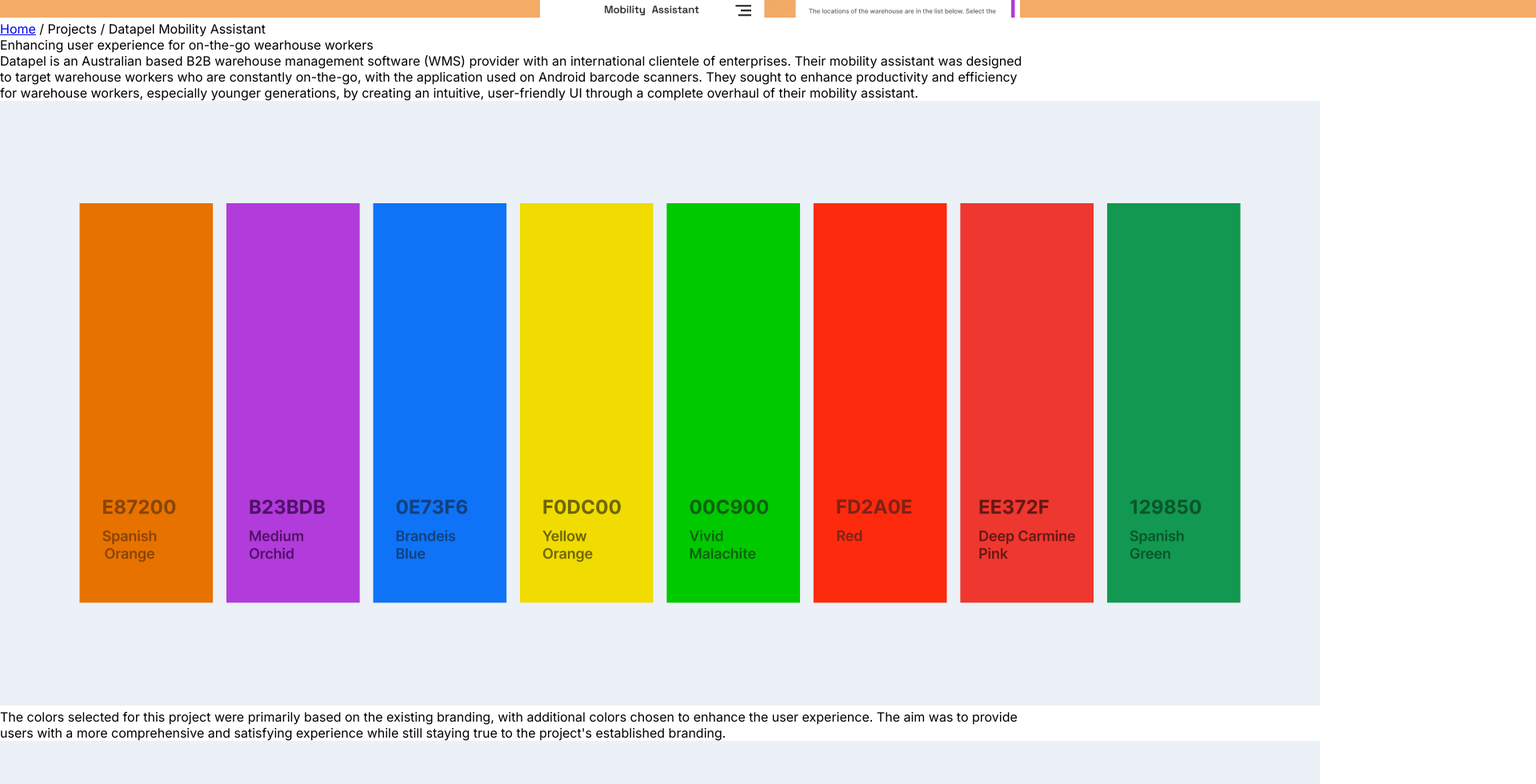
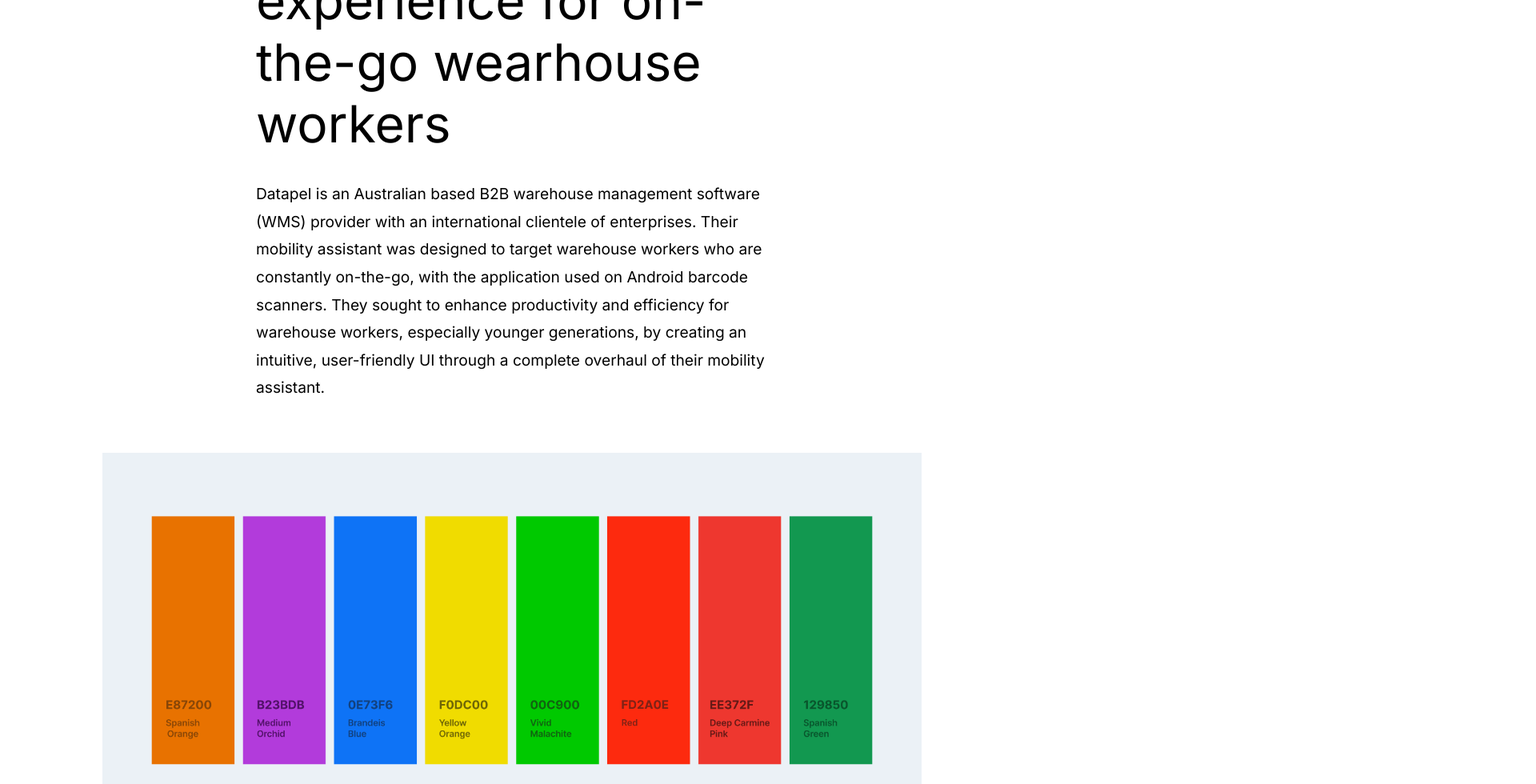
Before and after one commit to minolFernando05/Portfolio-website, a React (Vite) app in the folder portfolio-website-project/: page /datapel in a window 1280 px wide. Shown: the part 780-1760 px from the top of the page at 80% size, 1920 px wide, since content can reach past the window. Built offline with nearby package versions, Linux system fonts and the light colour scheme.

Commit message:
Update CSS for Datapel page to improve UI and responsiveness

```diff
--- a/portfolio-website-project/src/pages/Datapel.css
+++ b/portfolio-website-project/src/pages/Datapel.css
@@ -0,0 +1,120 @@
+
+.topimage,.section3-image,.section4-image,.section5-image {
+  width: 100%;
+  height: 100%;
+  object-fit: cover;
+  object-position: center;
+}
+
+.DatapelPage-container{
+    margin-left: 8rem;
+    margin-right: 8rem;
+    margin-bottom: 5rem;
+}
+
+.section1 {
+  display: flex;
+  margin-top: 6rem;
+}
+
+/*removes the underline*/
+.DatapelPage-container a {
+    text-decoration: none;
+  }
+
+
+.section1{
+    display: flex;
+    flex-direction: column;
+
+}
+
+.path{
+    font-family:Inter;
+    font-weight: 250;
+    margin-bottom: 1rem;
+}
+
+.section1{
+    margin-left: 12rem;
+    margin-right: 12rem;
+    margin-top: 4rem;
+    margin-bottom: 4rem;
+}
+
+.sec1-Title{
+    font-size: 4rem;
+    margin-bottom: 2rem;
+}
+
+.sec1-Text{
+    font-size: 1.2rem;
+    line-height: 180%;
+}
+
+.sec2-Text,.sec3-Text{
+    font-size: 1.2rem;
+    line-height: 180%;
+    margin-left: 12rem;
+    margin-right: 12rem;
+    margin-top: 2rem;
+    margin-bottom: 6rem;
+  }
+
+/*----style 2----*/
+.Title2{
+    font-size: 2.5rem;
+    margin-top: 4rem;
+    margin-bottom: 1rem;
+}
+
+.Text2{
+    font-size: 1.2rem;
+    line-height: 180%;
+    margin-bottom: 4rem;
+}
+/*----spacing----*/
+.Title2,.Text2{
+    margin-left: 12rem;
+    margin-right: 12rem;
+}
+
+/*---------------*/
+
+
+.navigation{
+    display: flex;
+    justify-content: center;
+    margin-top: 4rem;
+    margin-bottom: 4rem;
+}
+
+.navigation a {
+    color: inherit;
+  }
+
+
+
+
+.chatLink{
+    background: #f3f3fa;
+    display: flex;
+    flex-direction: column;
+    align-items: center;
+    padding-top: 8rem;
+    padding-bottom: 8rem;
+}
+
+.main{
+    font-size: 2.5rem;
+    padding: 0.5rem;
+}
+
+.sub{
+    font-size: 1.2rem;
+    color: #0072f7;
+}
+
+.chatLink a {
+    color: inherit;
+  }
--- a/portfolio-website-project/src/pages/Datapel.jsx
+++ b/portfolio-website-project/src/pages/Datapel.jsx
@@ -16,22 +16,24 @@
 function DatapelPageDesign() {
   return (
     <>
+
+    <img src={backgroundImg1} className='topimage' alt="section1-image"/>
+
+
     <div className='DatapelPage-container'>
 
+
+
         <div className='section1'>
-        <img src={backgroundImg1} className='section1-image' alt="section1-image"/>
-        </div>
-
-        <div className='section2'>
             <div className='path'>
                 <p><Link to="/">Home</Link> / Projects / Datapel Mobility Assistant</p>
             </div>
 
-            <div className='sec2-Title'>
+            <div className='sec1-Title'>
                 <p>Enhancing user experience for on-the-go wearhouse workers</p>
             </div>
 
-            <div className='sec2-Text'>
+            <div className='sec1-Text'>
                 <p>Datapel is an Australian based B2B warehouse management
                     software (WMS) provider with an international clientele
                     of enterprises. Their mobility assistant was designed
@@ -44,10 +46,10 @@
             </div>
         </div>
 
-        <div className='section3'>
+        <div className='section2'>
             <img src={colourBars} className='section3-image' alt="section3-image"/>
 
-            <div className='sec3-Text'>
+            <div className='sec2-Text'>
                 <p>The colors selected for this project were primarily based on
                    the existing branding, with additional colors chosen to enhance
                    the user experience. The aim was to provide users with a more
@@ -56,10 +58,10 @@
             </div>
         </div>
 
-        <div className='section4'>
+        <div className='section3'>
             <img src={fontsImg} className='section4-image' alt="section4-image"/>
 
-            <div className='sec4-Text'>
+            <div className='sec3-Text'>
                 <p>Typography has been a major focus in the UI design of the project.
                 Space Grotesk has been used as the primary font, selected for its modern
                 and clean appearance. Inter, a versatile font with good legibility,
@@ -71,12 +73,12 @@
             </div>
         </div>
 
-        <div className='section5'>
+        <div className='section4'>
             <img src={screensImg} className='section5-image' alt="section5-image"/>
-            <div className='sec5-Title'>
+            <div className='Title2'>
                 <p>User Interface - Proposed Solution</p>
             </div>
-            <div className='sec5-Text'>
+            <div className='Text2'>
                 <p>A clean, minimalistic and user-friendly interface that allows for seamless
                 navigation through key functions such as checkout and despatch.
                 Color selection was a major consideration in creating a pleasing user experience,
@@ -88,12 +90,40 @@
         </div>
 
         <div className='navigation'>
-            <p> &lt; Previous &#x2022; Next 	&gt;</p>
+            {/* < Previous   •   Next  > */}
+            <Link to="/food">
+            &lt;
+            &nbsp;
+            Previous
+            </Link>
+            &nbsp;
+            &nbsp;
+            &#x2022;
+            &nbsp;
+            &nbsp;
+            <Link to="/food">
+            Next
+            &nbsp;
+            &gt;
+            </Link>
         </div>
 
+        {/*
+        < (less than) = &lt;
+        > (greather than) = &gt;
+        &nbsp; = non-breaking space
+        &#x2022; = bullet point
+        */}
+
         <div className='chatLink'>
-            <p>Interested in my work?</p>
-            <p>Let's chat &#8594;</p>
+            <div className='main'>
+                Interested in my work?
+            </div>
+            <div className='sub'>
+                <Link to="/food">
+                Let's chat &#8594;
+                </Link>
+            </div>
         </div>
 
 
```
